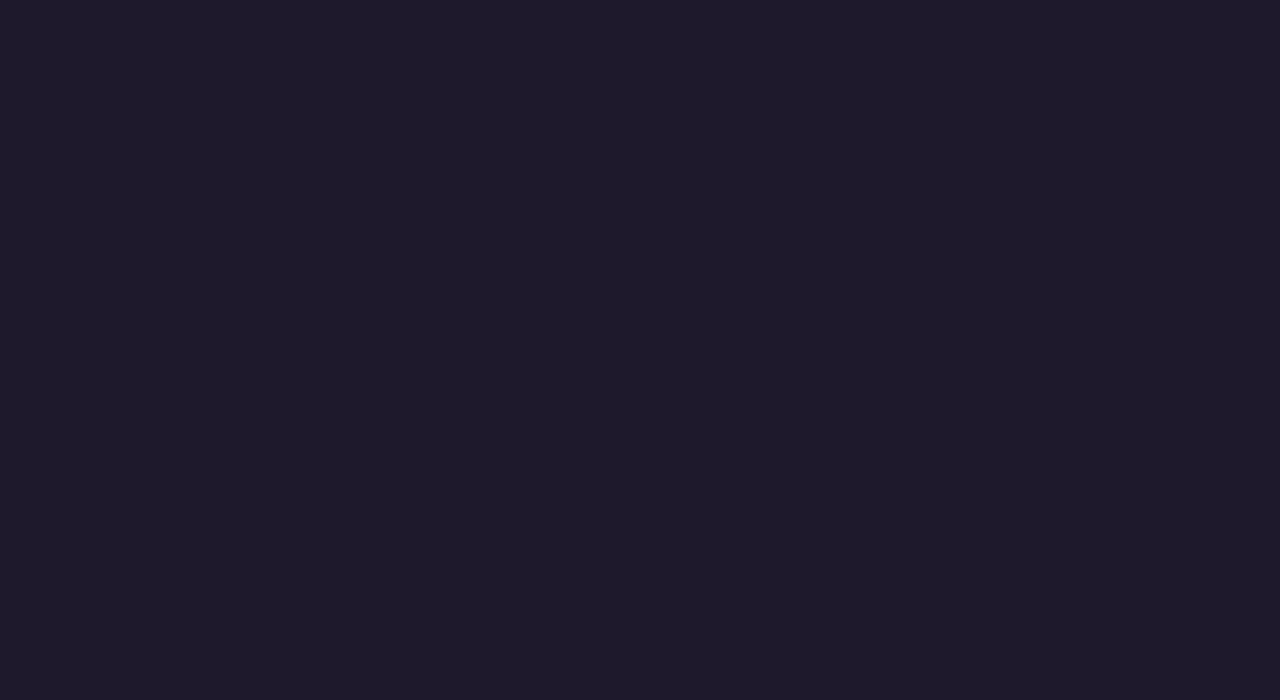
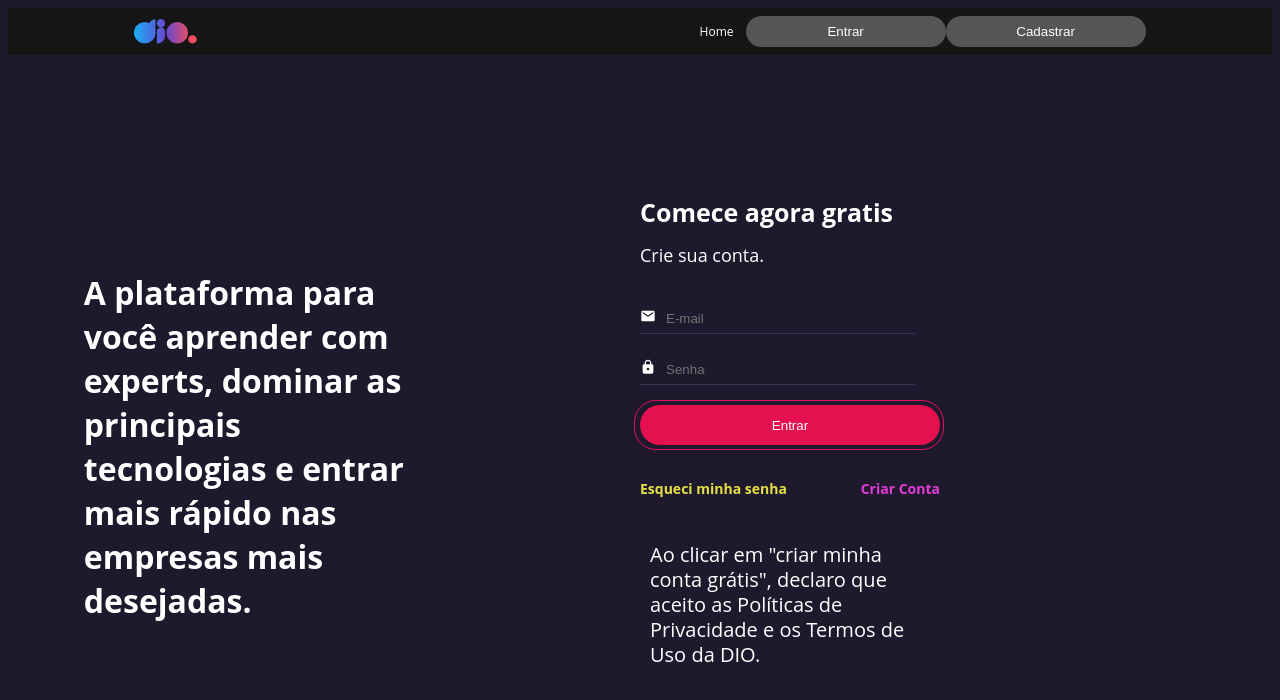
Before and after one commit to FIDEL7Z/Clonando_-Telas_da_DIO, a React (Create React App) app: page /cadastro in a window 1280 px wide. Before the commit this address had no page. Shown: the top 700 px of the page. Built offline with nearby package versions, Linux system fonts and the light colour scheme.

Commit message:
Colocando a tela de login

```diff
--- a/src/App.js
+++ b/src/App.js
@@ -8,6 +8,7 @@
 import {Home} from './pages/home'
 import {Login} from './pages/login'
 import {Feed} from './pages/feed'
+import {Cadastro} from './pages/cadastro'
 function App(){
     return(
       <Router>
@@ -15,6 +16,7 @@
             <Route path="/" element={<Home/>}/>
             <Route path="/login" element ={<Login/>}/>
             <Route path="/feed" element ={<Feed/>}/>
+            <Route path="/cadastro" element ={<Cadastro/>}/>
         </Routes>
       </Router>
     );
--- a/src/components/Header/styles.js
+++ b/src/components/Header/styles.js
@@ -50,7 +50,7 @@
     font-size: 12px;
     line-height: 25px;
     color: #FFFFFF;
-    margin-right: 12px;
+    margin-right: 70px;
     text-decoration: none;
 `;
 
--- /dev/null
+++ b/src/pages/cadastro/index.jsx
@@ -0,0 +1,98 @@
+import { MdEmail, MdLock } from 'react-icons/md';
+import React from 'react';
+import { useNavigate } from 'react-router-dom';
+import { Button } from '../../components/Button';
+import { Header } from '../../components/Header';
+import { Input } from '../../components/Input';
+import { yupResolver } from "@hookform/resolvers/yup";
+import * as yup from "yup";
+import { useForm } from "react-hook-form";
+
+import { api } from '../../services/api';
+
+import {
+  Column,
+  Container,
+  CriarText,
+  EsqueciText,
+  SubTitleLogin,
+  Row,
+  Title,
+  TitleLogin,
+  Wrapper,
+  TituloDebaixo
+} from './styles';
+
+const schema = yup.object({
+  email: yup.string().email('Email não é válido').required('Campo obrigatório'),
+  password: yup.string().min(3, 'No mínimo 3 caracteres').required('Campo obrigatório'),
+}).required();
+
+const Cadastro = () => {
+  const navigate = useNavigate();
+
+  const { control, handleSubmit, formState: { errors } } = useForm({
+    resolver: yupResolver(schema),
+    mode: 'onChange'
+  });
+
+  const onSubmit = formData => {
+   try{
+ const {data} = api.get(`users?email=${formData.email}&password=${formData.password}`);
+       console.log('retorno api ', data);
+   }
+   catch{
+   alert('Erro ao acessar, tente novamnete');
+   }
+  };
+
+  const handleClickSignUp = () => {
+    navigate('/feed');
+  }
+
+  return (
+    <>
+      <Header />
+      <Container>
+        <Column>
+          <Title>
+            A plataforma para você aprender com experts,
+            dominar as principais tecnologias e entrar mais rápido nas
+            empresas mais desejadas.
+          </Title>
+        </Column>
+        <Column>
+          <Wrapper>
+            <TitleLogin>Comece agora  gratis</TitleLogin>
+            <SubTitleLogin>Crie sua conta.</SubTitleLogin>
+            <form onSubmit={handleSubmit(onSubmit)}>
+              <Input
+                name="email"
+                errorMessage={errors.email?.message}
+                control={control}
+                placeholder="E-mail"
+                leftIcon={<MdEmail />}
+              />
+              <Input
+                name="password"
+                errorMessage={errors.password?.message}
+                control={control}
+                placeholder="Senha"
+                type="password"
+                leftIcon={<MdLock />}
+              />
+              <Button title="Entrar" variant="secondary" type="submit" />
+            </form>
+            <Row>
+              <EsqueciText>Esqueci minha senha</EsqueciText>
+              <CriarText>Criar Conta</CriarText>
+            </Row>
+           <TituloDebaixo>Ao clicar em "criar minha conta grátis", declaro que aceito as Políticas de Privacidade e os Termos de Uso da DIO.</TituloDebaixo>
+          </Wrapper>
+        </Column>
+      </Container>
+    </>
+  );
+};
+
+export { Cadastro };
--- /dev/null
+++ b/src/pages/cadastro/styles.js
@@ -0,0 +1,91 @@
+import styled from "styled-components";
+
+export const Container = styled.main`
+    width: 100%;
+    max-width: 88%;
+    margin: 0 auto;
+    margin-top: 120px;
+
+    display: flex;
+    flex-direction: row;
+    justify-content: space-between;
+    align-items: center;
+`;
+
+export const ErrorText = styled.p`
+    color: red;
+    font-size: 12px;
+`
+
+export const Wrapper = styled.div`
+    max-width: 300px;
+`;
+
+export const Column = styled.div`
+    flex: 1;
+`;
+
+export const Row = styled.div`
+    display: flex;
+    flex-direction: row;
+    justify-content: space-between;
+    align-items: center;
+    margin-top: 20px;
+`;
+
+export const Title = styled.h2`
+    font-family: 'Open Sans', sans-serif;
+    font-style: normal;
+    font-weight: 700;
+    font-size: 32px;
+    width: 320px;
+    margin-bottom: 20px;
+    line-height: 44px;
+    color: #FFFFFF;
+`;
+export const TitleLogin = styled.p`
+    font-family: 'Open Sans', sans-serif;
+    font-style: normal;
+    font-weight: 700;
+    font-size: 25px;
+    margin-bottom: 5px;
+    line-height: 25px;
+
+`;
+export const SubTitleLogin = styled.p`
+    font-family: 'Open Sans', sans-serif;
+    font-style: normal;
+    font-weight: 400;
+    font-size: 18px;
+    margin-bottom: 35px;
+    line-height: 25px;
+
+`;
+export const TituloDebaixo = styled.p`
+    font-family: 'Open Sans', sans-serif;
+    font-style: normal;
+    padding: 10px;
+    font-weight: 400;
+    font-size: 20px;
+    margin-bottom: 35px;
+    line-height: 25px;
+`;
+
+export const EsqueciText = styled.p`
+    font-family: 'Open Sans', sans-serif;
+    font-style: normal;
+    font-weight: 700;
+    font-size: 14px;
+
+    line-height: 19px;
+   color: #E5E044
+`;
+
+export const CriarText = styled.p`
+    font-family: 'Open Sans', sans-serif;
+    font-style: normal;
+    font-weight: 700;
+    font-size: 14px;
+    line-height: 19px;
+   color: #E23DD7
+`;
```
